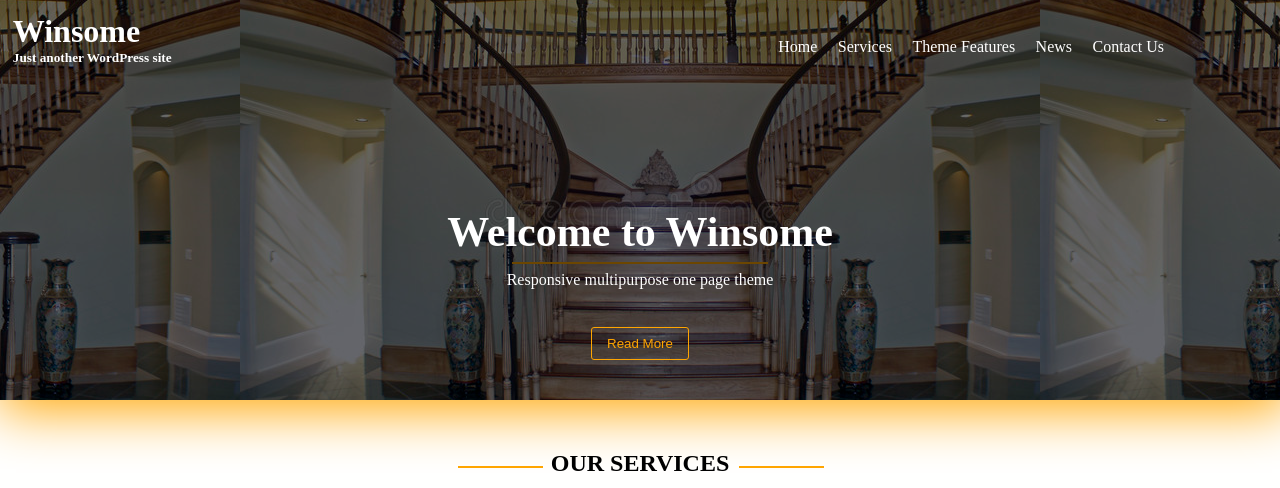
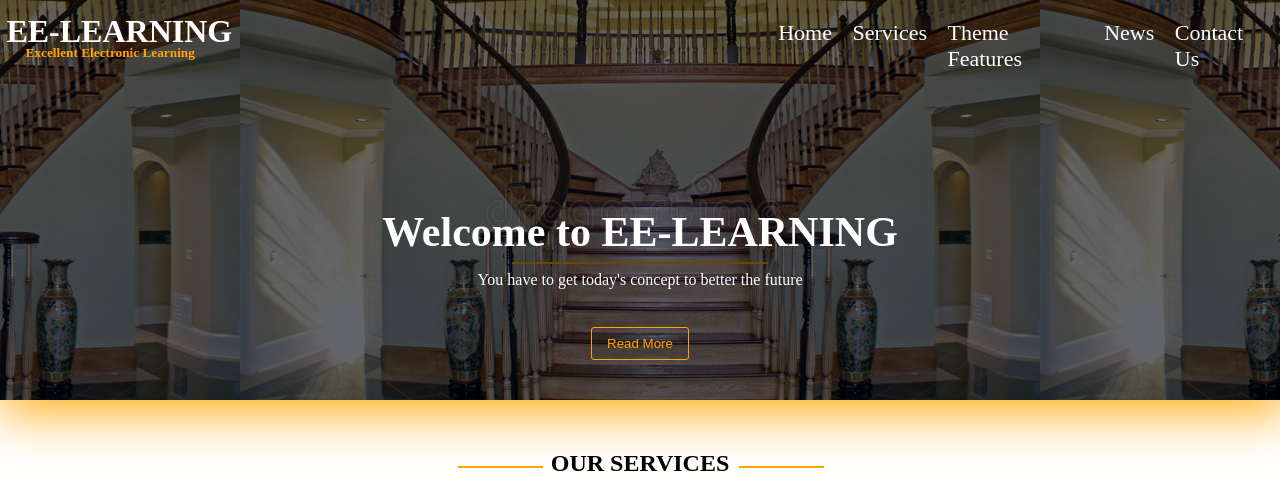
Before and after one commit to Sammi-Drums/Site-7, a PHP site: page / in a window 1280 px wide. Shown: the top 488 px of the page. Run offline with PHP 8.4, Linux system fonts and the light colour scheme.

Commit message:
Slight Adjustments

```diff
--- a/CSS/Style.css
+++ b/CSS/Style.css
@@ -1,11 +1,18 @@
 *{
     margin: 0;
 }
-.logo{
+.logo h1{
     flex: 30%;
-    margin: 1%;
+    margin-top: -1%;
+    margin-left: 0.5%;
+    padding-top: 2%;
     color: white;
     z-index: 99;
+}
+.logo h5{
+    margin: -0.4%;
+    margin-left: 2%;
+    color: orange;
 }
 .logo h1:hover{
     /* background-image: linear-gradient(to right, black, orange,black); */
@@ -36,11 +43,12 @@
     text-decoration: none;
     color: white;
     z-index: 99;
+    font-size: 22px;
 }
 .headright li a:hover{
     text-decoration: underline;
     color: orange;
-    font-size: large;
+    font-size: 23px;
 }
 .overlay{
     background-color: rgba(0, 0, 0, 0.575);
--- a/index.html
+++ b/index.html
@@ -15,8 +15,8 @@
 
 
                         <div class="logo">
-                            <h1> Winsome </h1>
-                            <h5> Just another WordPress site </h5>
+                            <h1> EE-LEARNING </h1>
+                            <h5>  Excellent Electronic Learning </h5>
                         </div>
                         <div class="headright">
                             <li> <a href="#"> Home </a> </li>
@@ -30,13 +30,13 @@
             </div>
         <div class="NavBody">
                 <div class="welcome">
-                <h1> Welcome to Winsome </h1>
+                <h1> Welcome to EE-LEARNING </h1>
                 </div>
                 <div class="line">
                     <hr color="orange">
                 </div>
                 <div class="res">
-                    <p> Responsive multipurpose one page theme </p>
+                    <p> You have to get today's concept to better the future </p>
                 </div>
                 <div class="btn">
                     <button type="submit"> Read More </button>
```
